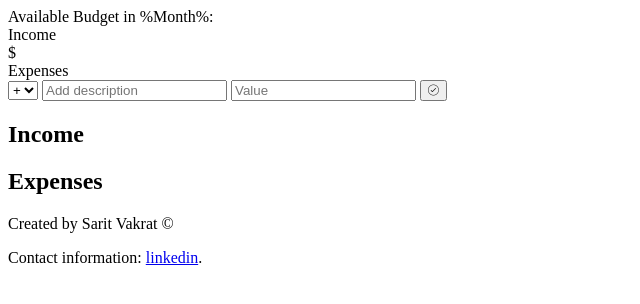
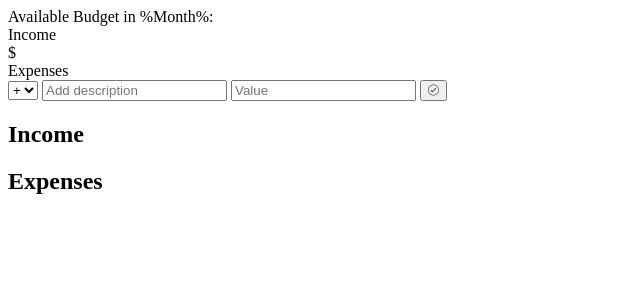
Before and after one commit to ActoMatics/budgetApp, a website: page src/index.html in a window 1280 px wide. Shown: the whole page, without its empty margins (0-640 px from the left). Drawn offline with nearby package versions, Linux system fonts and the light colour scheme.

Commit message:
check test

```diff
--- a/src/index.html
+++ b/src/index.html
@@ -56,10 +56,10 @@
             </div>
         </div>
 
-        <div class="footer">
+        <!-- <div class="footer">
             <p>Created by Sarit Vakrat © </p>
             <p>Contact information: <a href="https://www.linkedin.com/in/sarit-vakrat/" target="_blank">linkedin</a>.</p>
-        </div>
+        </div> -->
     </div>
 </body>
 
--- a/styles/style.css
+++ b/styles/style.css
@@ -276,7 +276,7 @@ h2 {
 .unpaid .item__percentage { box-shadow: 0 2px 6px 0 rgba(0, 0, 0, 0.1); }
 .unpaid:hover .item__description { font-weight: 900; }
 
-/***** Footer *****/
+/* **** Footer ****
 .footer {
     color: #000000;
     position: fixed;
@@ -286,4 +286,4 @@ h2 {
     background-color: #FF5049;
     color: white;
     text-align: center;
-}
+} */
```
Also changed, not shown: build/index.html, build/style.css.
